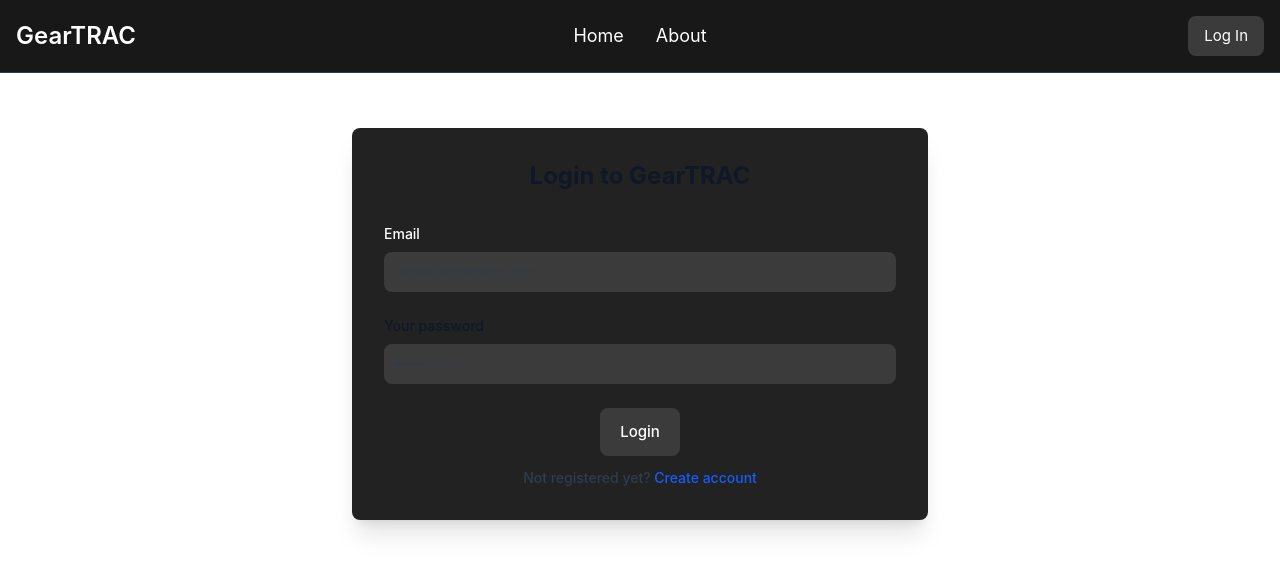
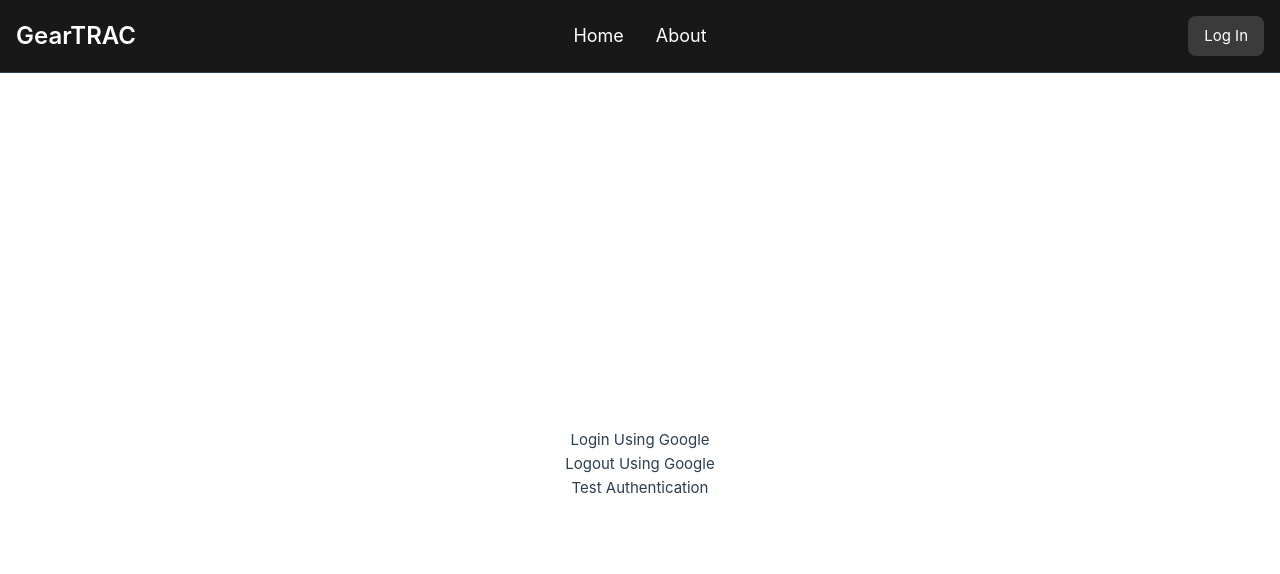
Before and after one commit to jolsefu/geartrac, a Vue app in the folder geartrac_frontend/: page /login in a window 1280 px wide. Shown: the top 574 px of the page. Built offline with nearby package versions, Linux system fonts and the light colour scheme.

Commit message:
Changed LoginView

```diff
--- a/geartrac_frontend/src/views/LoginView.vue
+++ b/geartrac_frontend/src/views/LoginView.vue
@@ -1,18 +1,30 @@
 <script setup>
 import { ref } from 'vue'
-import Authenticate from '../components/Authenticate.vue'
+import { authLogIn, authLogOut, authTest } from '@/auth'
 
 const isVisible = ref(false)
 
 setTimeout(() => {
   isVisible.value = true
-}, 200);
+}, 200)
 </script>
 
 <template>
   <transition name="swipe-up">
-    <div v-if="isVisible" class="flex items-center h-screen pt-[8rem] flex-col">
+    <!-- <div v-if="isVisible" class="flex items-center h-screen pt-[8rem] flex-col">
       <Authenticate form-title="Login" />
+    </div> -->
+
+    <div class="flex items-center justify-center h-screen pt-[8rem] flex-col">
+      <div>
+        <button @click="authLogIn">Login Using Google</button>
+      </div>
+      <div>
+        <button @click="authLogOut">Logout Using Google</button>
+      </div>
+      <div>
+        <button @click="authTest">Test Authentication</button>
+      </div>
     </div>
   </transition>
  </template>
```
